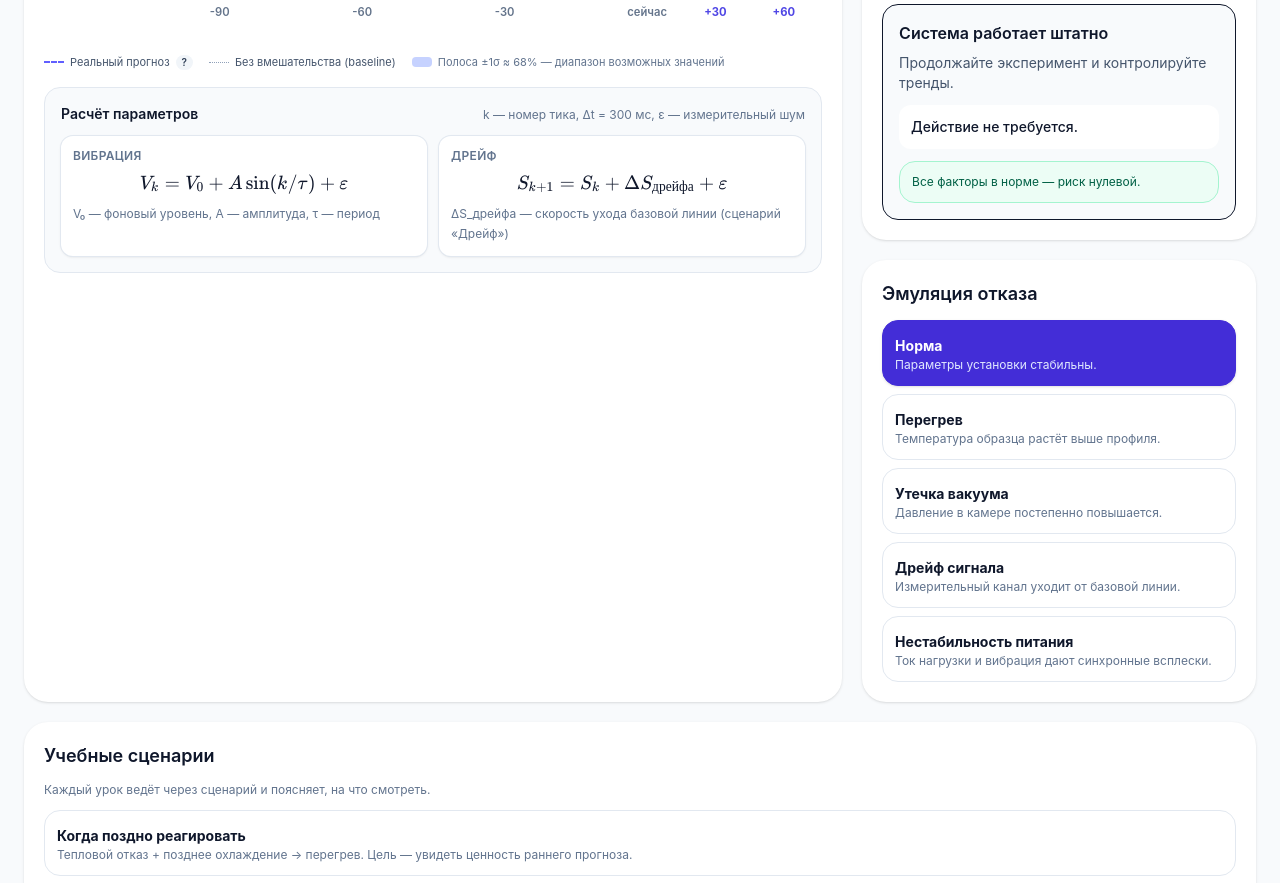
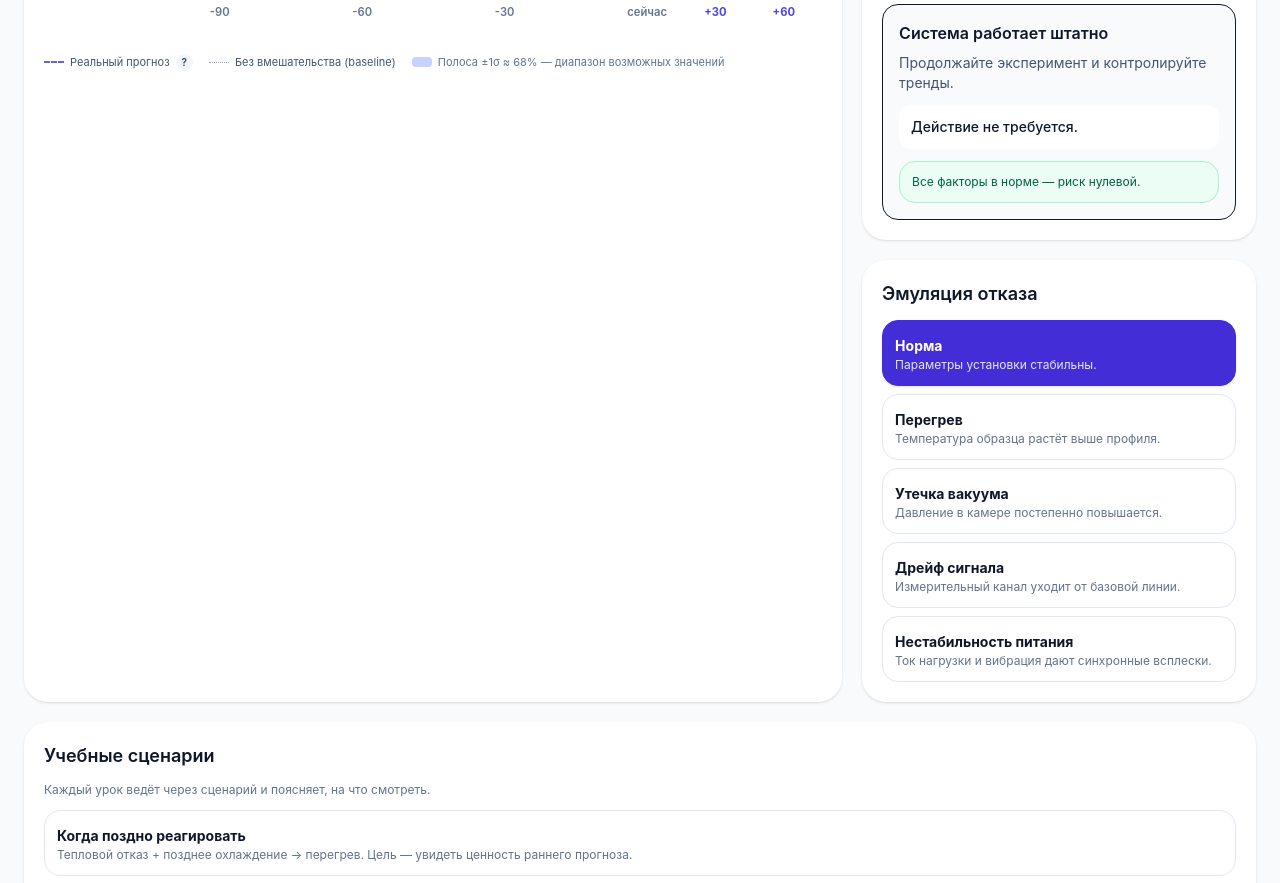
Before and after one commit to fidlow/digital-twin-lab, a React (Vite) app: page / in a window 1280 px wide. Shown: the part 976-1859 px from the top of the page. Built offline with nearby package versions, Linux system fonts and the light colour scheme.

Commit message:
feat: drop «Расчёт параметров» block — V and S already in TheorySection

```diff
--- a/src/App.tsx
+++ b/src/App.tsx
@@ -1,12 +1,11 @@
 import { useEffect, useState } from "react";
-import { DEFAULT_CONTROLS, FORMULAS } from "./models/digitalTwin";
+import { DEFAULT_CONTROLS } from "./models/digitalTwin";
 import { useSimulation } from "./hooks/useSimulation";
 import { useHotkeys } from "./hooks/useHotkeys";
 import { TheorySection } from "./components/TheorySection";
 import { ScenarioTimeline } from "./components/ScenarioTimeline";
 import { SnapshotControls } from "./components/SnapshotControls";
 import { ReplayControls } from "./components/ReplayControls";
-import { Tex } from "./components/Tex";
 import { TelemetryChart } from "./components/TelemetryChart";
 import { MetricCards } from "./components/MetricCards";
 import { ControlsPanel } from "./components/ControlsPanel";
@@ -173,24 +172,6 @@ export default function FTIDigitalTwinPrototype() {
             <div className="mt-2">
               <ForecastLegend showWhatIf={previewMode} onInfo={setExplanationKey} />
             </div>
-
-            <div className="mt-4 rounded-2xl border border-slate-200 bg-slate-50 p-4">
-              <div className="mb-3 flex items-baseline justify-between gap-3">
-                <h3 className="text-sm font-semibold text-slate-900">Расчёт параметров</h3>
-                <p className="text-xs text-slate-500">k — номер тика, Δt = 300 мс, ε — измерительный шум</p>
-              </div>
-              <div className="grid gap-3 sm:grid-cols-2">
-                {FORMULAS.filter(([name]) => name === "Вибрация" || name === "Дрейф").map(([name, formula, note]) => (
-                  <div key={name} className="rounded-xl bg-white p-3 shadow-sm ring-1 ring-slate-200">
-                    <p className="text-xs font-semibold uppercase tracking-wide text-slate-500">{name}</p>
-                    <div className="mt-1 text-slate-900">
-                      <Tex display wrap>{formula}</Tex>
-                    </div>
-                    <p className="mt-1 text-xs leading-5 text-slate-500">{note}</p>
-                  </div>
-                ))}
-              </div>
-            </div>
           </div>
 
           <ControlsPanel
```
